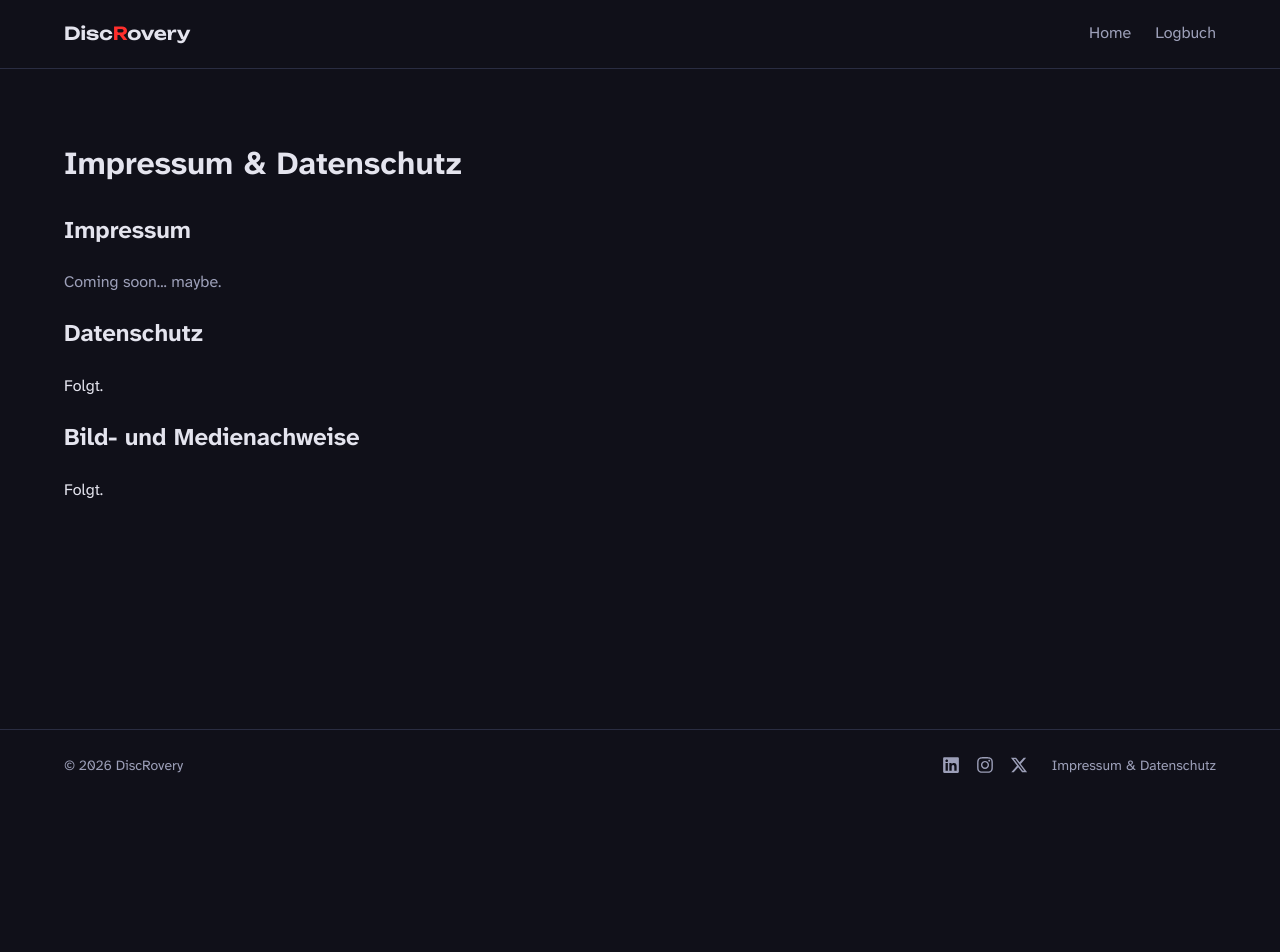
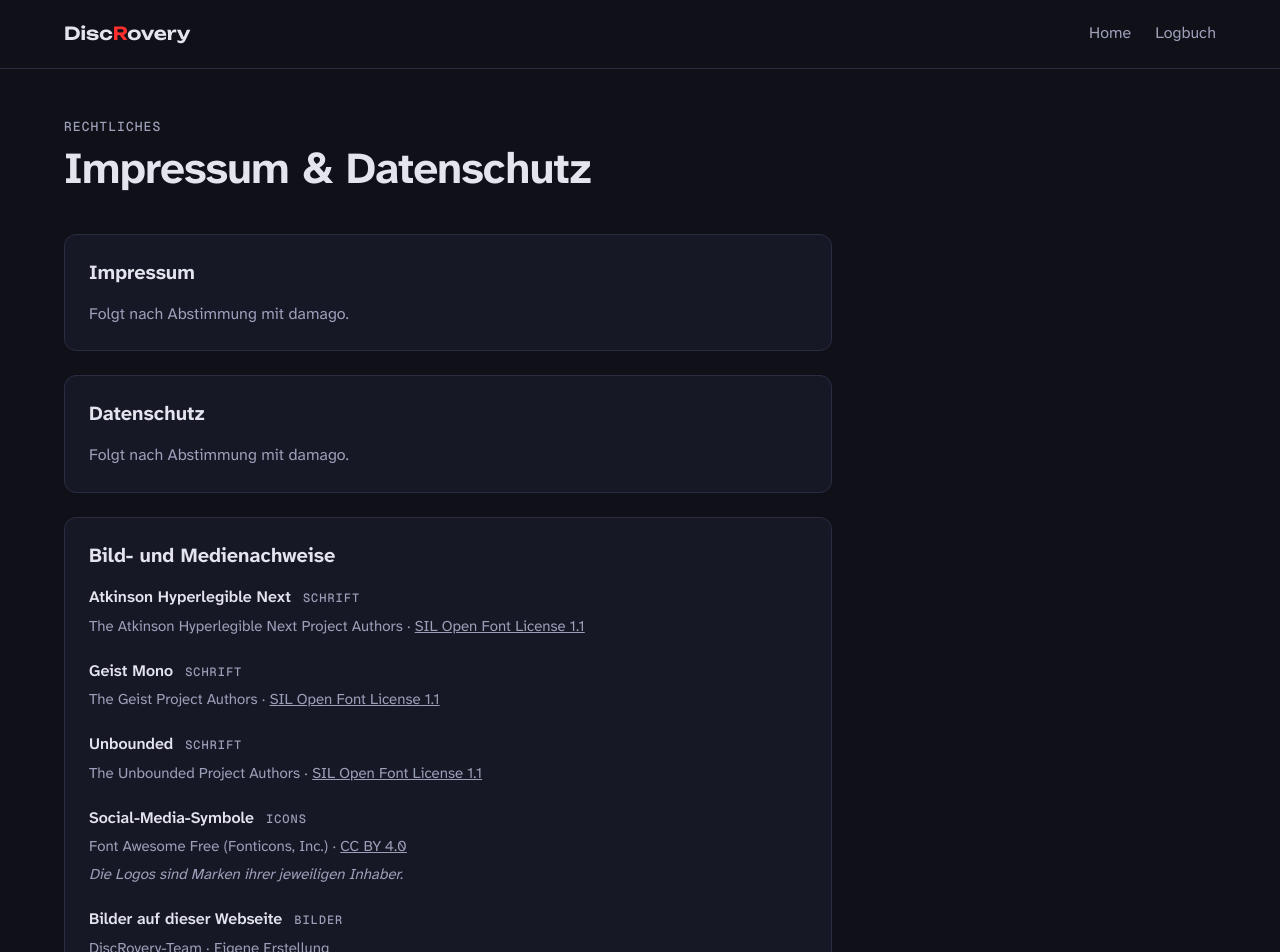
Before and after one commit to digiCoon/discRovery, a React (Vite) app: page /impressum in a window 1280 px wide. Shown: the top 952 px of the page. Before the commit the page ends 800 px from the top, so only its background shows below. Built offline with nearby package versions, Linux system fonts and the light colour scheme.

Commit message:
feat: add legal page with media credits

```diff
--- /dev/null
+++ b/src/content/credits.js
@@ -0,0 +1,39 @@
+// Media credits shown on the legal page. Add one entry per font, icon set or other external media.
+export const credits = [
+    {
+        name: 'Atkinson Hyperlegible Next',
+        type: 'Schrift',
+        author: 'The Atkinson Hyperlegible Next Project Authors',
+        license: 'SIL Open Font License 1.1',
+        licenseUrl: 'https://openfontlicense.org',
+    },
+    {
+        name: 'Geist Mono',
+        type: 'Schrift',
+        author: 'The Geist Project Authors',
+        license: 'SIL Open Font License 1.1',
+        licenseUrl: 'https://openfontlicense.org',
+    },
+    {
+        name: 'Unbounded',
+        type: 'Schrift',
+        author: 'The Unbounded Project Authors',
+        license: 'SIL Open Font License 1.1',
+        licenseUrl: 'https://openfontlicense.org',
+    },
+    {
+        name: 'Social-Media-Symbole',
+        type: 'Icons',
+        author: 'Font Awesome Free (Fonticons, Inc.)',
+        license: 'CC BY 4.0',
+        licenseUrl: 'https://fontawesome.com/license/free',
+        note: 'Die Logos sind Marken ihrer jeweiligen Inhaber.',
+    },
+    {
+        name: 'Bilder auf dieser Webseite',
+        type: 'Bilder',
+        author: 'DiscRovery-Team',
+        license: 'Eigene Erstellung',
+        note: 'Mit KI-Unterstützung erstellt (GPT-5.6 Sol).',
+    },
+]
--- a/src/pages/Legal.jsx
+++ b/src/pages/Legal.jsx
@@ -1,22 +1,51 @@
+import { credits } from '../content/credits.js'
+import '../styles/Legal.css'
+
 export default function Legal() {
     return (
         <>
+            <header className="page-head">
+                <p className="eyebrow">Rechtliches</p>
                 <h1>Impressum &amp; Datenschutz</h1>
+            </header>
 
-            <section id="impressum">
+            <div className="legal">
+                <section id="impressum" className="legal__card">
                     <h2>Impressum</h2>
-                <p><a>Coming soon... maybe.</a></p>
+                    <p>Folgt nach Abstimmung mit damago.</p>
                 </section>
 
-            <section id="datenschutz">
+                <section id="datenschutz" className="legal__card">
                     <h2>Datenschutz</h2>
-                <p>Folgt.</p>
+                    <p>Folgt nach Abstimmung mit damago.</p>
                 </section>
 
-            <section id="medien">
+                <section id="medien" className="legal__card">
                     <h2>Bild- und Medienachweise</h2>
-                <p>Folgt.</p>
+                    <ul className="credits">
+                        {credits.map((credit) => (
+                            <li key={credit.name} className="credits__item">
+                                <p className="credits__name">
+                                    {credit.name}
+                                    <span className="credits__type">{credit.type}</span>
+                                </p>
+                                <p className="credits__meta">
+                                    {credit.author}
+                                    {' · '}
+                                    {credit.licenseUrl ? (
+                                        <a href={credit.licenseUrl} target="_blank" rel="noopener noreferrer">
+                                            {credit.license}
+                                        </a>
+                                    ) : (
+                                        credit.license
+                                    )}
+                                </p>
+                                {credit.note && <p className="credits__note">{credit.note}</p>}
+                            </li>
+                        ))}
+                    </ul>
                 </section>
+            </div>
         </>
     )
 }
--- /dev/null
+++ b/src/styles/Legal.css
@@ -0,0 +1,65 @@
+.legal {
+    display: grid;
+    gap: 1.5rem;
+    max-width: 48rem;
+}
+
+.legal__card {
+    padding: 1.5rem;
+    border: 1px solid var(--color-border);
+    border-radius: 0.75rem;
+    background: var(--color-surface);
+}
+
+.legal__card h2 {
+    margin: 0 0 1rem;
+    font-size: 1.25rem;
+    line-height: 1.3;
+}
+
+.legal__card p {
+    margin: 0 0 0.75rem;
+    color: var(--color-text-muted);
+}
+
+.legal__card p:last-child {
+    margin-bottom: 0;
+}
+
+.credits {
+    display: grid;
+    gap: 1.25rem;
+    margin: 0;
+    padding: 0;
+    list-style: none;
+}
+
+.legal__card .credits__name {
+    display: flex;
+    flex-wrap: wrap;
+    align-items: baseline;
+    gap: 0.75rem;
+    margin-bottom: 0.25rem;
+    font-weight: 600;
+    color: var(--color-text);
+}
+
+.credits__type {
+    font-family: var(--font-mono);
+    font-size: 0.75rem;
+    font-weight: 500;
+    letter-spacing: 0.08em;
+    text-transform: uppercase;
+    color: var(--color-text-muted);
+}
+
+.legal__card .credits__meta,
+.legal__card .credits__note {
+    margin-bottom: 0;
+    font-size: 0.9375rem;
+}
+
+.legal__card .credits__note {
+    margin-top: 0.25rem;
+    font-style: italic;
+}
```
Lines whose indentation alone changed are shown as unchanged.
